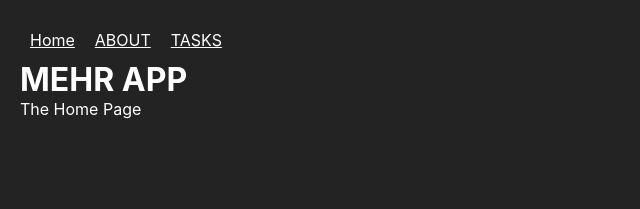
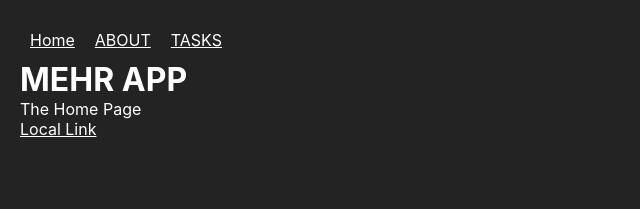
Before and after one commit to imganjgahi/pwa, a React (Create React App) app: page /#/ in a window 1280 px wide. Shown: the top 209 px of the page, without its empty margins (0-640 px from the left). Built offline with nearby package versions, Linux system fonts and the light colour scheme.

Commit message:
localLink

```diff
--- a/package.json
+++ b/package.json
@@ -16,6 +16,7 @@
   },
   "scripts": {
     "start": "react-scripts start",
+    "safe": "set HTTPS=true&&npm start ",
     "build": "react-scripts build",
     "test": "react-scripts test",
     "eject": "react-scripts eject",
--- a/public/index.html
+++ b/public/index.html
@@ -24,7 +24,7 @@
       work correctly both with client-side routing and a non-root public URL.
       Learn how to configure a non-root public URL by running `npm run build`.
     -->
-    <title>React App</title>
+    <title>NILI APP</title>
   </head>
   <body>
     <noscript>You need to enable JavaScript to run this app.</noscript>
--- a/src/Pages/Home.js
+++ b/src/Pages/Home.js
@@ -1,10 +1,12 @@
 import React from 'react'
+import { Link } from 'react-router-dom'
 
 function Home() {
     return (
         <div>
             <h1>MEHR APP</h1>
             <p>The Home Page</p>
+            <p> <Link to="https://10.0.2.2:8080"> Local Link </Link> </p>
         </div>
     )
 }
```
